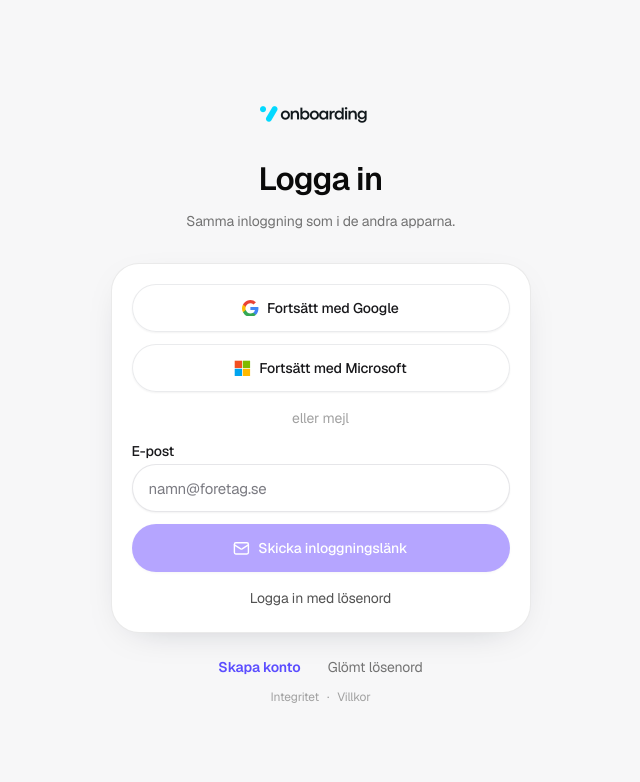
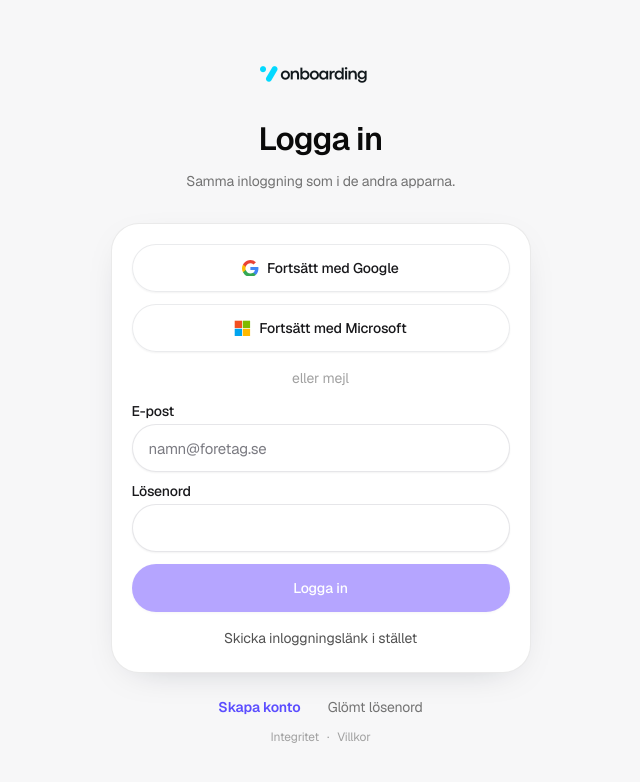
Before and after one commit to PaddeFTW/onboarding-app, a Next.js app: page /login in a window 1280 px wide. Shown: the top 782 px of the page, without its empty margins (312-952 px from the left). Built offline with nearby package versions, Linux system fonts and the light colour scheme; no server answers; the database is empty.

Commit message:
fix: make password the default login while email links are rate limited

```diff
--- a/components/auth/login-screen.tsx
+++ b/components/auth/login-screen.tsx
@@ -21,7 +21,7 @@ export function LoginScreen() {
   const router = useRouter();
   const [email, setEmail] = useState("");
   const [password, setPassword] = useState("");
-  const [mode, setMode] = useState<Mode>("link");
+  const [mode, setMode] = useState<Mode>("password");
   const [status, setStatus] = useState<Status>("idle");
   const [error, setError] = useState<string | null>(null);
   const [loading, setLoading] = useState(false);
```
